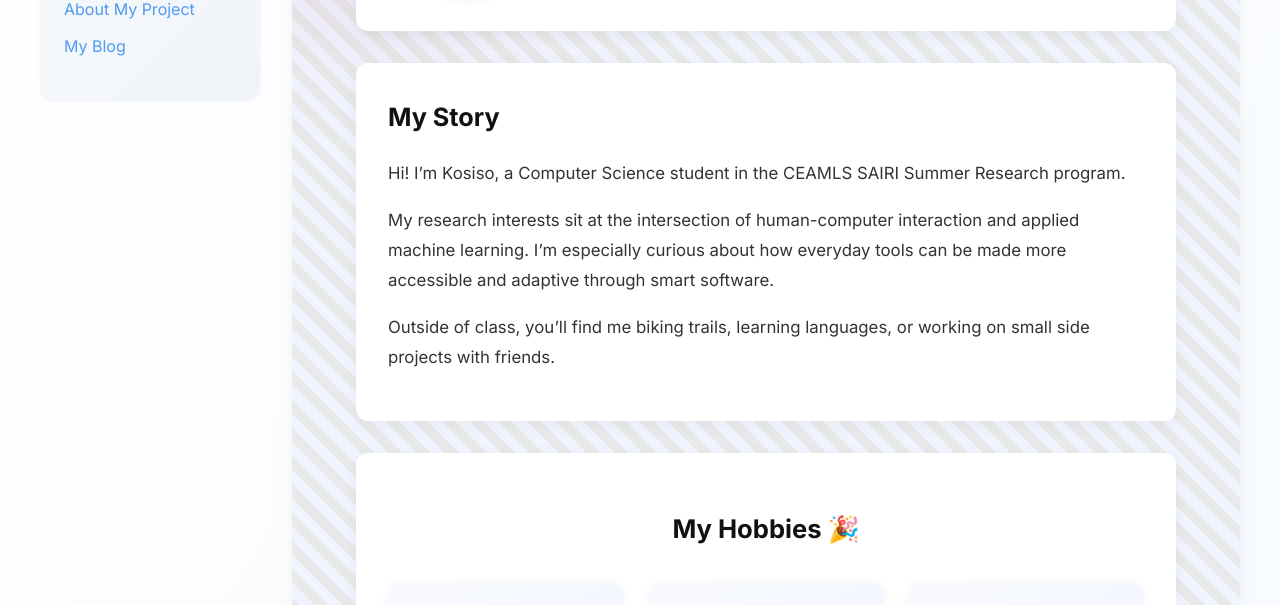
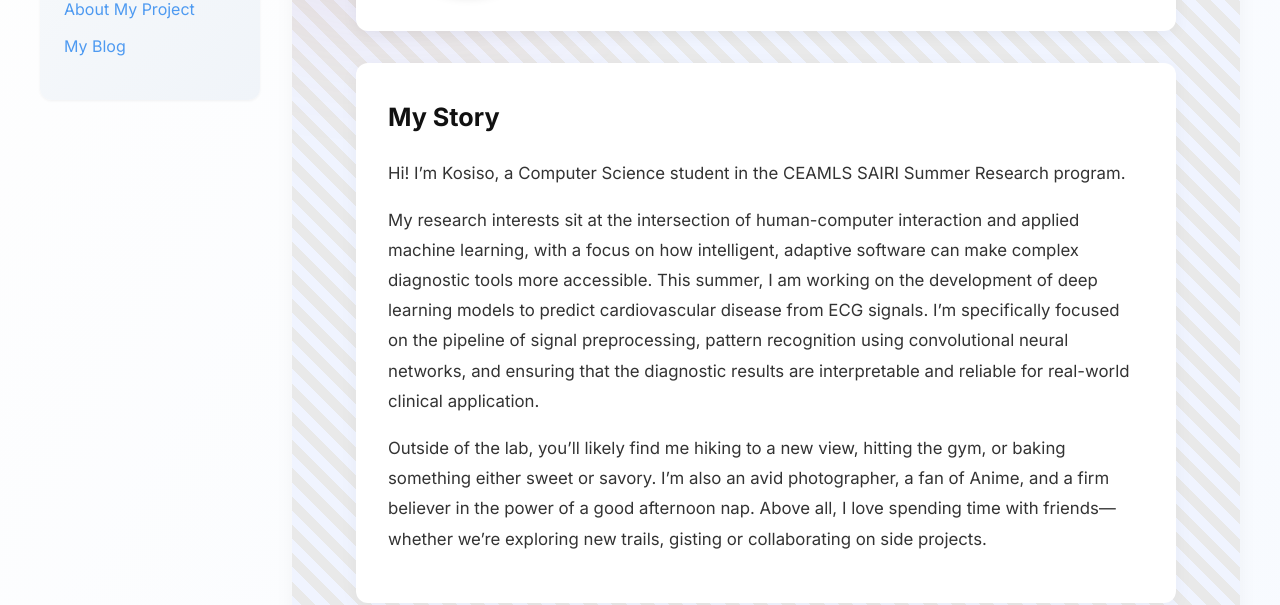
Before and after one commit to Kosiso7-og/Kosiso7-ogceamls26.github.io, a Jekyll site: the page built from pages/about-me.md, in a window 1280 px wide and 900 px high, cut to the strip 295-900 px from the top of the window. Built offline with Jekyll 4.4.1, drawn with Linux system fonts in a browser that asks for light colours.

Commit message:
Revise about-me section for clarity and detail
Updated bio to reflect current research focus and personal interests.

```diff
--- a/pages/about-me.md
+++ b/pages/about-me.md
@@ -11,12 +11,9 @@ about:
   bio: |
     Hi! I'm Kosiso, a Computer Science student in the CEAMLS SAIRI Summer Research program.
 
-    My research interests sit at the intersection of human-computer interaction and applied
-    machine learning. I'm especially curious about how everyday tools can be made more
-    accessible and adaptive through smart software.
+    My research interests sit at the intersection of human-computer interaction and applied machine learning, with a focus on how intelligent, adaptive software can make complex diagnostic tools more accessible. This summer, I am working on the development of deep learning models to predict cardiovascular disease from ECG signals. I’m specifically focused on the pipeline of signal preprocessing, pattern recognition using convolutional neural networks, and ensuring that the diagnostic results are interpretable and reliable for real-world clinical application.
 
-    Outside of class, you'll find me biking trails, learning languages, or working on small
-    side projects with friends.
+    Outside of the lab, you’ll likely find me hiking to a new view, hitting the gym, or baking something either sweet or savory. I’m also an avid photographer, a fan of Anime, and a firm believer in the power of a good afternoon nap. Above all, I love spending time with friends—whether we’re exploring new trails, gisting or collaborating on side projects.
 
   hobbies:
     - icon: 👩🏻‍🤝‍👩🏽
```
